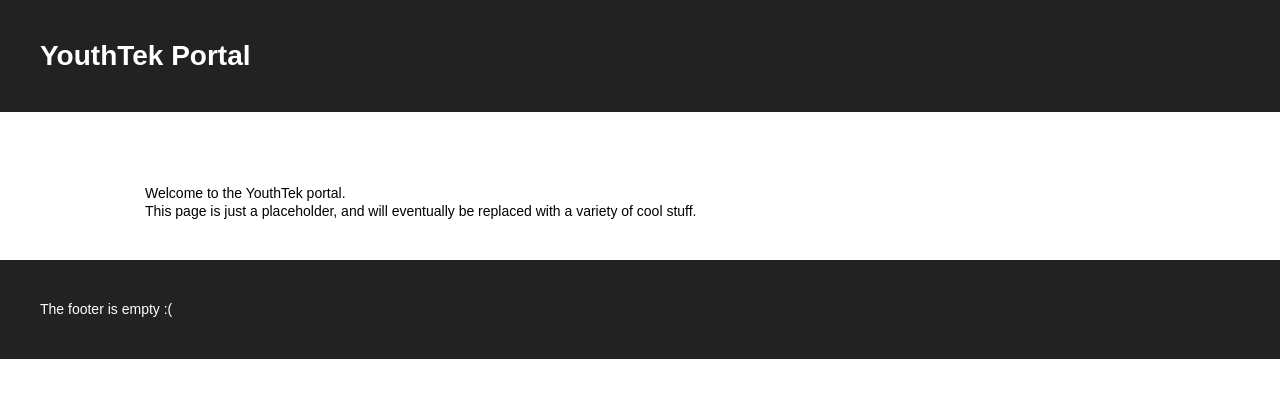
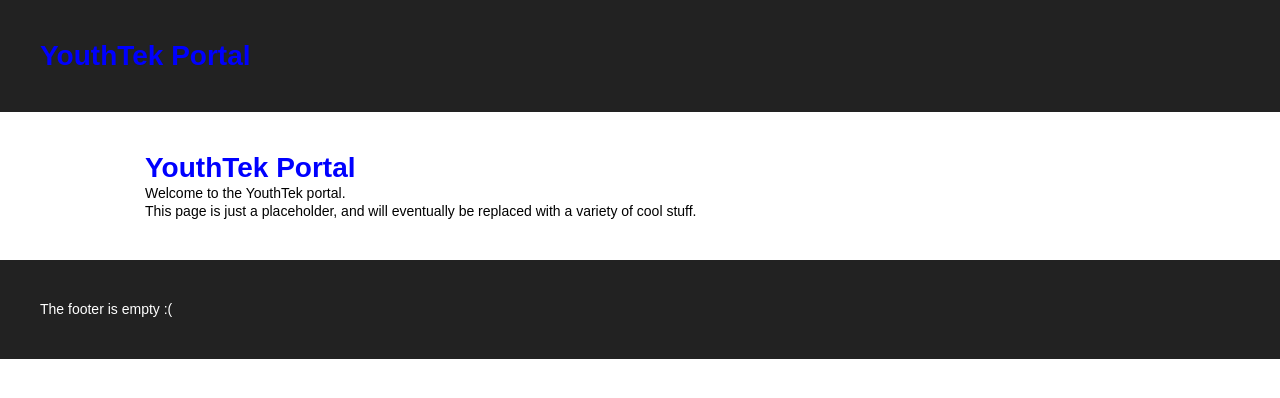
Before and after one commit to YouthTek/Portal, a Jekyll site: the page built from index.md, in a window 1280 px wide. Shown: the top 398 px of the page. Built offline with Jekyll 4.4.1, drawn with Linux system fonts in a browser that asks for light colours; Markdown is read by kramdown in place of the engine named in the settings.

Commit message:
Made heading styles visible
Signed-off-by: Tanya Gray <tanyagray.nz@gmail.com>

```diff
--- a/css/styles.css
+++ b/css/styles.css
@@ -9,7 +9,7 @@ body {
 }
 
 h1 {
-  color: #FFFFFF;
+  color: blue;
 }
 
 p {
```
